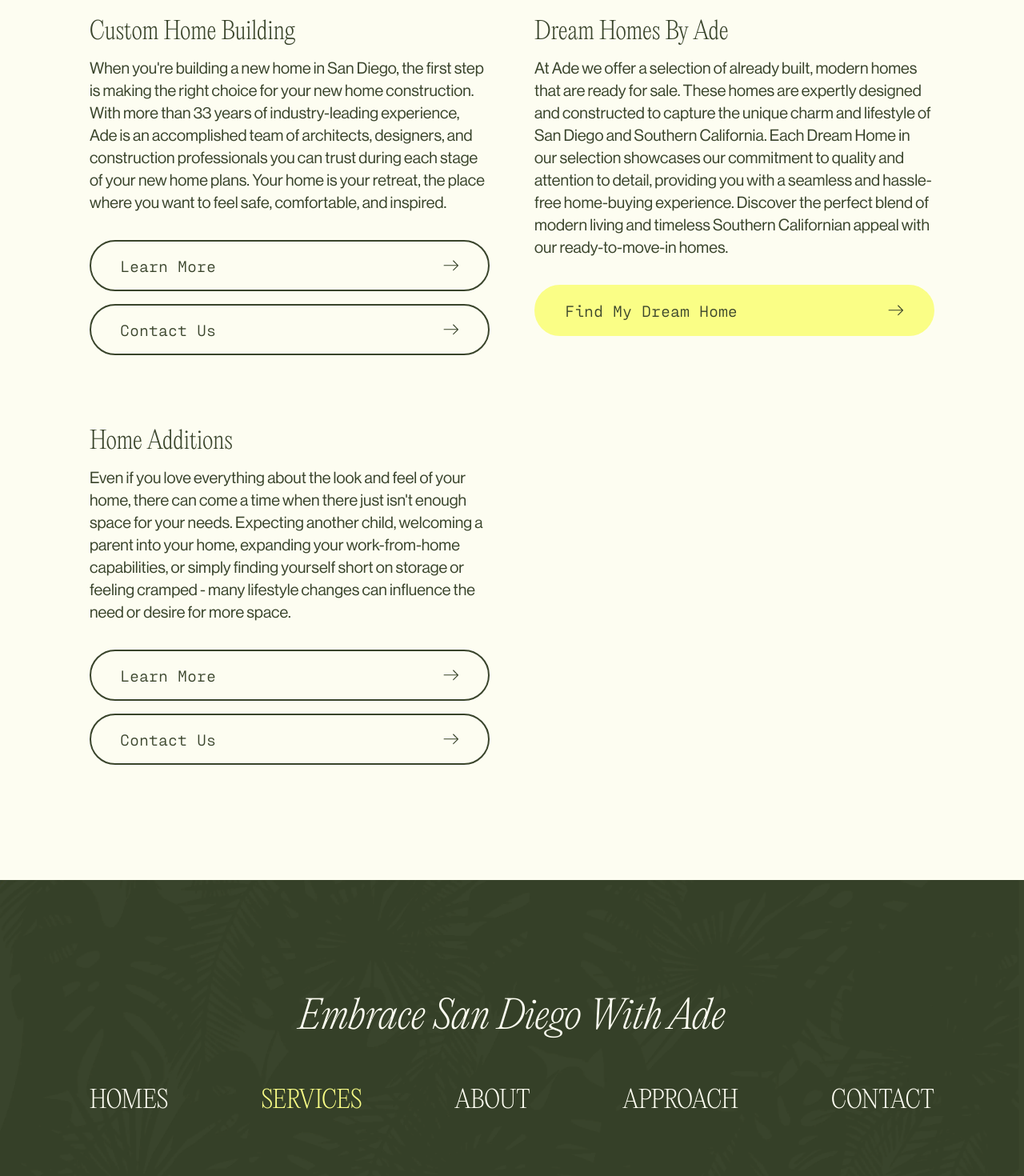
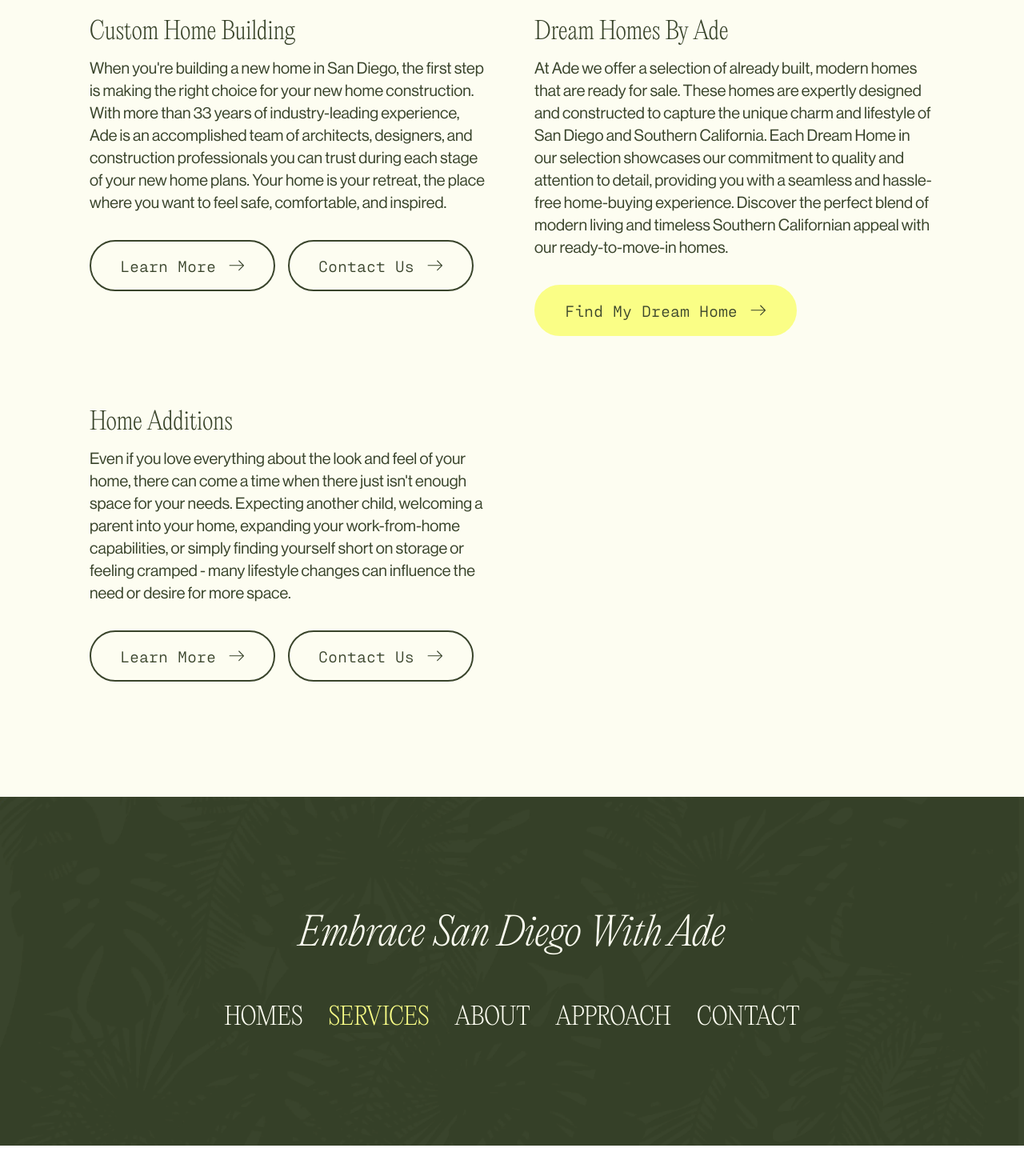
Before and after one commit to cdom27/ade-react-typescript-frontend, a React (Vite) app: page /services in a window 1280 px wide. Shown: the part 720-2190 px from the top of the page at 80% size. After the commit the page ends 2152 px from the top, so only its background shows below. Built offline with nearby package versions, Linux system fonts and the light colour scheme; no server answers.

Commit message:
Added styling and layout changes for xl (>=1280px)

```diff
--- a/src/components/HomeCard/HomeCard.tsx
+++ b/src/components/HomeCard/HomeCard.tsx
@@ -26,7 +26,7 @@ const HomeCard = ({
           decoding="auto"
           role="img"
           aria-label={'Image for: ' + address}
-          className="rounded-xl object-cover"
+          className="rounded-xl object-cover xl:h-[366px]"
         />
       </NavLink>
 
--- a/src/components/Navigation/Footer.tsx
+++ b/src/components/Navigation/Footer.tsx
@@ -3,11 +3,11 @@ import { links } from '../../utils/navUtils';
 
 const Footer = () => {
   return (
-    <footer className="px-6 py-20 text-center bg-leafs bg-cover md:px-20 lg:px-28 lg:py-36">
+    <footer className="px-6 py-20 text-center bg-leafs bg-cover md:px-20 lg:px-28 lg:py-36 lg:flex lg:flex-col">
       <h2 className="text-4xl font-editorial_ul_italic text-primary sm:text-5xl">
         Embrace San Diego With Ade
       </h2>
-      <ul className="flex flex-col gap-y-4 mt-16 lg:flex-row lg:justify-between">
+      <ul className="flex flex-col gap-y-4 mt-16 lg:flex-row lg:space-x-8 lg:mx-auto">
         {links.map((link) => (
           <li key={link.name}>
             <NavLink
--- a/src/routes/public/About.tsx
+++ b/src/routes/public/About.tsx
@@ -30,7 +30,7 @@ const About = () => {
           We Never Forget Our Roots
         </h2>
 
-        <div className="lg:grid lg:grid-cols-2 lg:gap-x-20 lg:mt-20">
+        <div className="lg:grid lg:grid-cols-2 lg:gap-x-20 lg:mt-20 xl:w-3/4 xl:mx-auto">
           <img
             src="https://db36hfj0unq27.cloudfront.net/regular-content/father-son.webp"
             alt="Beautiful home in San Diego made by Ade San Diego Home Builders"
--- a/src/routes/public/Approach.tsx
+++ b/src/routes/public/Approach.tsx
@@ -89,7 +89,7 @@ const Approach = () => {
       </section>
 
       <section className="bg-leafs bg-cover font-haas_roman bg-center h-full text-primary px-6 py-20 md:px-20 lg:px-28 lg:py-36 lg:grid-cols-2 lg:grid lg:gap-x-20">
-        <div>
+        <div className="xl:flex xl:flex-col">
           <h2 className="text-4xl font-editorial_ul text-center sm:text-5xl lg:text-left">
             Fortify What&apos;s Good About{' '}
             <span className="font-editorial_ul_italic text-accent">Life</span>
@@ -109,7 +109,7 @@ const Approach = () => {
             </p>
           </div>
           <NavLinkButton
-            className="text-primary hover:text-content border-primary hover:border-accent active:border-accent hover:bg-accent active:bg-accent mt-8 sm:text-xl"
+            className="text-primary hover:text-content border-primary hover:border-accent active:border-accent hover:bg-accent active:bg-accent mt-8 sm:text-xl xl:self-start xl:space-x-4"
             text="Learn More"
             bgClasses="bg-accent"
             arrowClasses="stroke-primary group-hover:stroke-content"
--- a/src/routes/public/HomeDetails.tsx
+++ b/src/routes/public/HomeDetails.tsx
@@ -73,15 +73,15 @@ const HomeDetails = () => {
           </div>
 
           <div className="lg:flex lg:justify-between">
-            <div className="pt-14 lg:w-1/3">
+            <div className="pt-14 lg:w-1/2">
               <h2 className="text-4xl font-editorial_ul text-left">
                 What&apos;s Special?
               </h2>
-              <ul className="grid grid-cols-1 gap-y-3 pt-6 text-sm sm:text-lg px-6 lg:flex-wrap lg:px-0">
+              <ul className="flex flex-col gap-y-3 pt-6 text-sm sm:text-lg px-6 lg:px-0 lg:flex-wrap xl:flex-row">
                 {home.whatsSpecial.map((item) => (
                   <li
                     key={item}
-                    className="font-fraktion_reg bg-content bg-opacity-20 rounded-full py-3 px-6 sm:w-3/4 sm:mx-auto lg:text-sm lg:py-2 lg:mx-0 lg:w-auto lg:self-start"
+                    className="font-fraktion_reg bg-content bg-opacity-20 rounded-full py-3 px-6 sm:w-3/4 sm:mx-auto lg:text-sm lg:py-2 lg:mx-0 lg:w-auto lg:self-start xl:mr-4"
                   >
                     {item}
                   </li>
--- a/src/routes/public/Homes.tsx
+++ b/src/routes/public/Homes.tsx
@@ -86,7 +86,7 @@ const Homes = () => {
           Dream Homes By Ade
         </h3>
 
-        <div className="space-y-16 pb-28 pt-10 sm:grid sm:grid-cols-2 sm:gap-x-8 sm:gap-y-16 sm:space-y-0 lg:gap-x-20 lg:pt-24">
+        <div className="space-y-16 pb-28 pt-10 sm:grid sm:grid-cols-2 sm:gap-x-8 sm:gap-y-16 sm:space-y-0 lg:gap-x-20 lg:pt-24 xl:w-5/6 xl:mx-auto xl:gap-x-10 ">
           {homes.map((home) => (
             <HomeCard key={home.id} {...home} />
           ))}
--- a/src/routes/public/Services.tsx
+++ b/src/routes/public/Services.tsx
@@ -51,9 +51,9 @@ const Services = () => {
               plans. Your home is your retreat, the place where you want to feel
               safe, comfortable, and inspired.
             </p>
-            <div className="flex flex-col gap-4 pt-8">
+            <div className="flex flex-col gap-4 pt-8 xl:flex-row">
               <NavLinkButton
-                className="text-content border-content hover:border-accent active:border-accent sm:text-xl"
+                className="text-content border-content hover:border-accent active:border-accent sm:text-xl lg:self-start lg:space-x-4"
                 text="Learn More"
                 bgClasses="bg-accent"
                 arrowClasses="stroke-content"
@@ -61,7 +61,7 @@ const Services = () => {
               />
 
               <NavLinkButton
-                className="text-content border-content hover:border-accent active:border-accent sm:text-xl"
+                className="text-content border-content hover:border-accent active:border-accent sm:text-xl lg:self-start lg:space-x-4"
                 text="Contact Us"
                 bgClasses="bg-accent"
                 arrowClasses="stroke-content"
@@ -70,7 +70,7 @@ const Services = () => {
             </div>
           </div>
 
-          <div>
+          <div className="xl:flex xl:flex-col">
             <h4 className="text-2xl font-editorial_ul pt-8 text-left sm:text-3xl">
               Dream Homes By Ade
             </h4>
@@ -86,7 +86,7 @@ const Services = () => {
               homes.
             </p>
             <NavLinkButton
-              className="text-content bg-accent hover:bg-content active:bg-content hover:text-primary active:text-primary border-accent hover:border-content active:border-content mt-8 sm:text-xl"
+              className="text-content bg-accent hover:bg-content active:bg-content hover:text-primary active:text-primary border-accent hover:border-content active:border-content mt-8 sm:text-xl lg:self-start lg:space-x-4"
               text="Find My Dream Home"
               bgClasses="bg-content"
               arrowClasses="stroke-content group-hover:stroke-primary"
@@ -106,9 +106,9 @@ const Services = () => {
               finding yourself short on storage or feeling cramped - many
               lifestyle changes can influence the need or desire for more space.
             </p>
-            <div className="flex flex-col gap-4 pt-8">
+            <div className="flex flex-col gap-4 pt-8 xl:flex-row">
               <NavLinkButton
-                className="text-content border-content hover:border-accent active:border-accent sm:text-xl"
+                className="text-content border-content hover:border-accent active:border-accent sm:text-xl lg:self-start lg:space-x-4"
                 text="Learn More"
                 bgClasses="bg-accent"
                 arrowClasses="stroke-content"
@@ -116,7 +116,7 @@ const Services = () => {
               />
 
               <NavLinkButton
-                className="text-content border-content hover:border-accent active:border-accent sm:text-xl"
+                className="text-content border-content hover:border-accent active:border-accent sm:text-xl lg:self-start lg:space-x-4"
                 text="Contact Us"
                 bgClasses="bg-accent"
                 arrowClasses="stroke-content"
```
Also changed, not shown: src/routes/public/Landing.tsx (+4 -4 lines).
